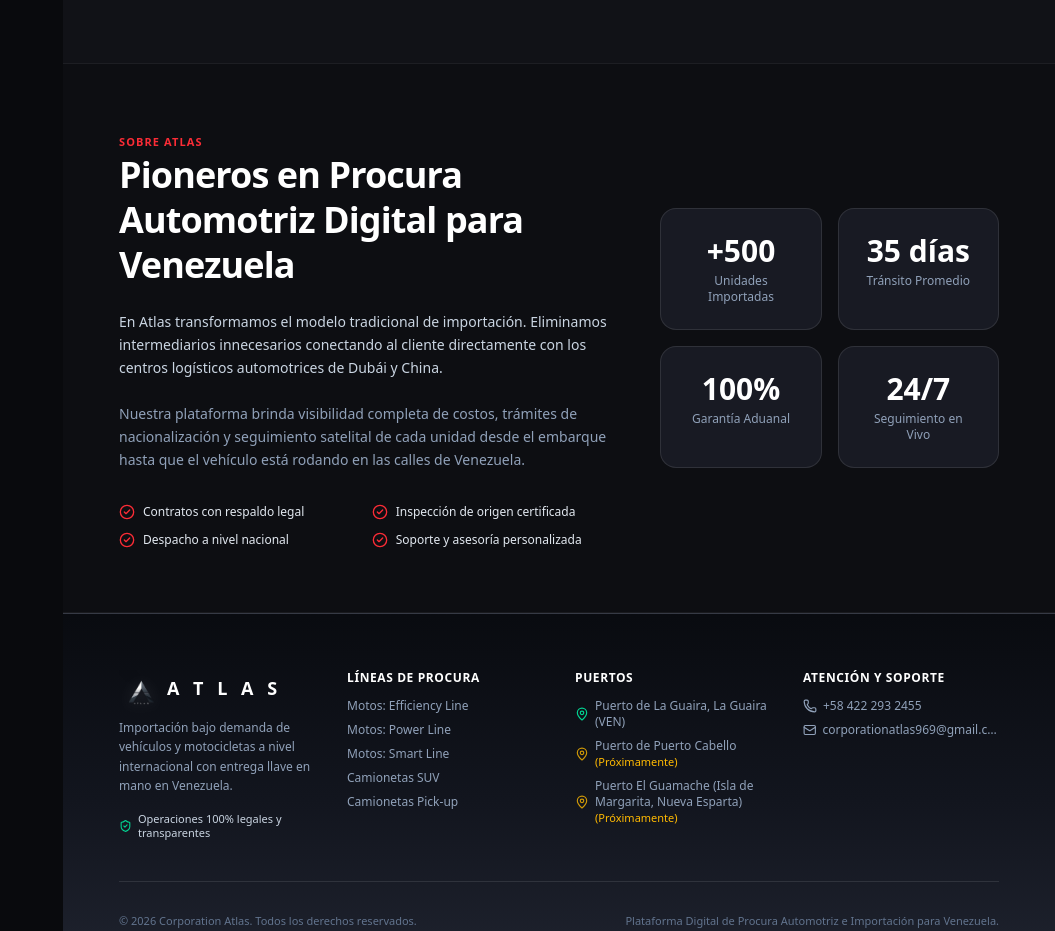
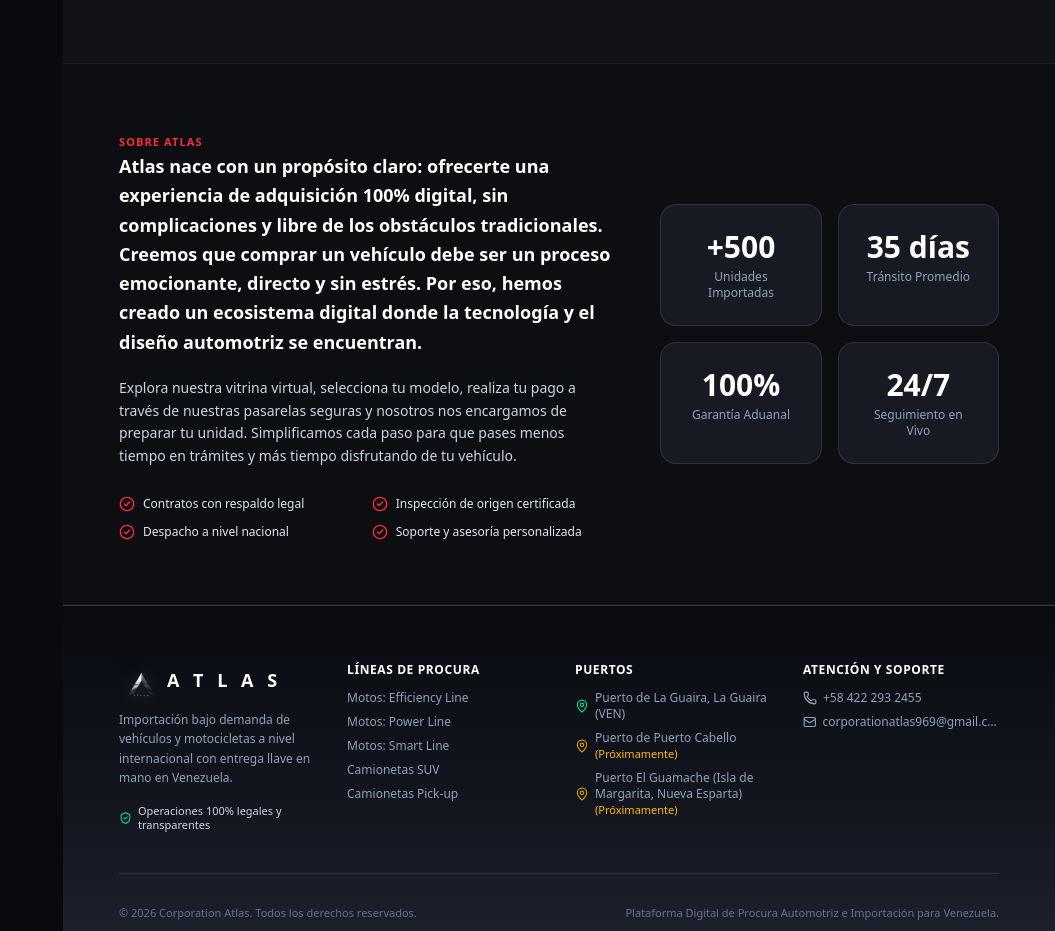
Before and after one commit to corporationatlas/atlas-corporation, a React (Vite) app: page / in a window 1280 px wide. Shown: the part 1664-2595 px from the top of the page, without its empty margins (225-1280 px from the left). Built offline with nearby package versions, Linux system fonts and the light colour scheme.

Commit message:
Update Sobre Atlas philosophy text with 100% digital experience description

```diff
--- a/src/components/AboutSection.jsx
+++ b/src/components/AboutSection.jsx
@@ -7,18 +7,15 @@
       <div className="max-w-7xl mx-auto">
         <div className="grid grid-cols-1 lg:grid-cols-12 gap-12 items-center">
 
-          <div className="lg:col-span-7 space-y-6">
+          <div className="lg:col-span-7 space-y-5">
             <span className="text-[11px] font-bold uppercase tracking-widest text-red-500">
               Sobre Atlas
             </span>
-            <h2 className="text-3xl sm:text-4xl font-extrabold text-white tracking-tight leading-tight">
-              Pioneros en Procura Automotriz Digital para Venezuela
-            </h2>
+            <p className="text-base sm:text-lg text-white font-semibold leading-relaxed">
+              Atlas nace con un propósito claro: ofrecerte una experiencia de adquisición 100% digital, sin complicaciones y libre de los obstáculos tradicionales. Creemos que comprar un vehículo debe ser un proceso emocionante, directo y sin estrés. Por eso, hemos creado un ecosistema digital donde la tecnología y el diseño automotriz se encuentran.
+            </p>
             <p className="text-xs sm:text-sm text-slate-300 leading-relaxed">
-              En Atlas transformamos el modelo tradicional de importación. Eliminamos intermediarios innecesarios conectando al cliente directamente con los centros logísticos automotrices de Dubái y China.
-            </p>
-            <p className="text-xs sm:text-sm text-slate-400 leading-relaxed">
-              Nuestra plataforma brinda visibilidad completa de costos, trámites de nacionalización y seguimiento satelital de cada unidad desde el embarque hasta que el vehículo está rodando en las calles de Venezuela.
+              Explora nuestra vitrina virtual, selecciona tu modelo, realiza tu pago a través de nuestras pasarelas seguras y nosotros nos encargamos de preparar tu unidad. Simplificamos cada paso para que pases menos tiempo en trámites y más tiempo disfrutando de tu vehículo.
             </p>
 
             {/* Checklist */}
```
